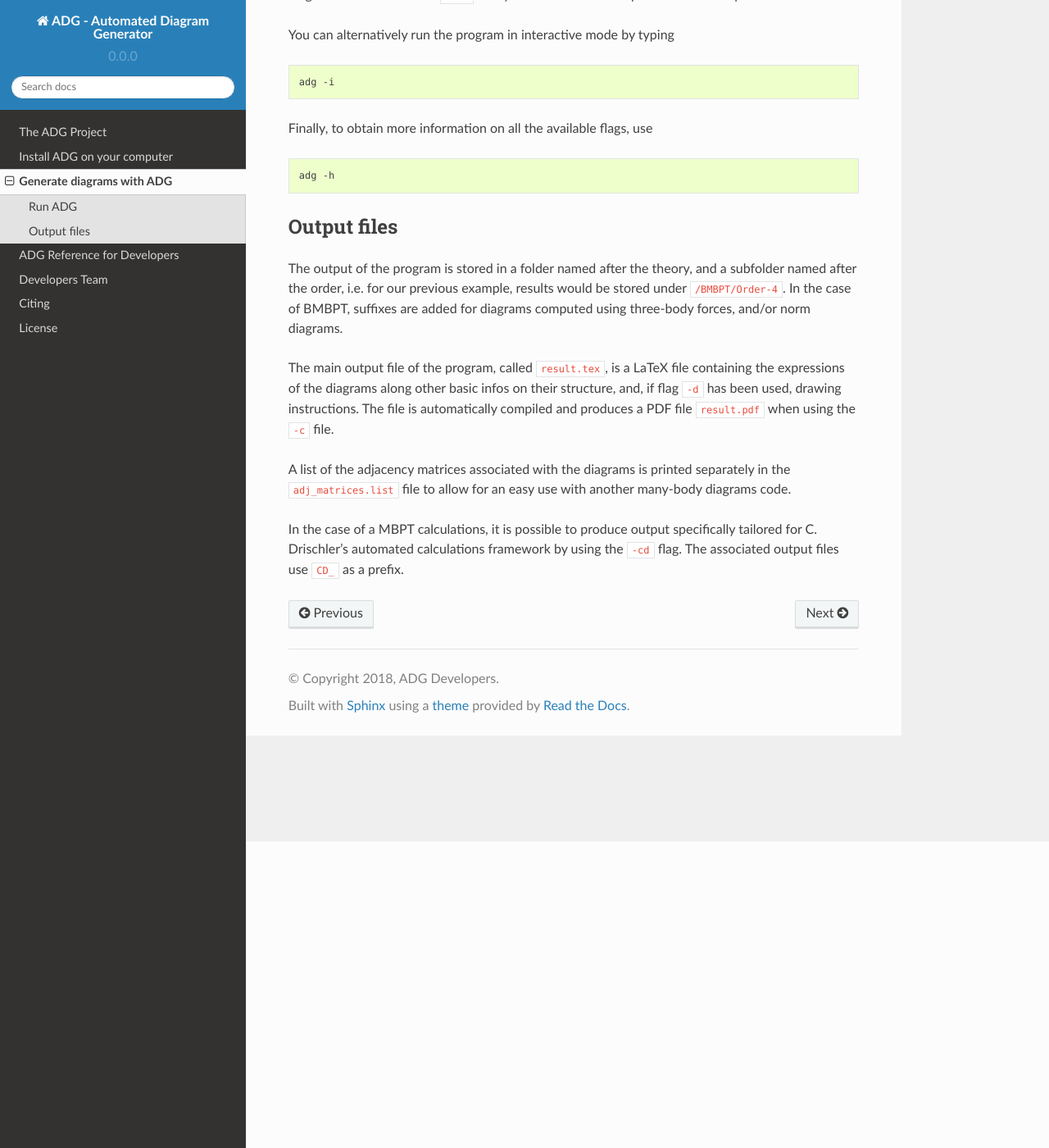
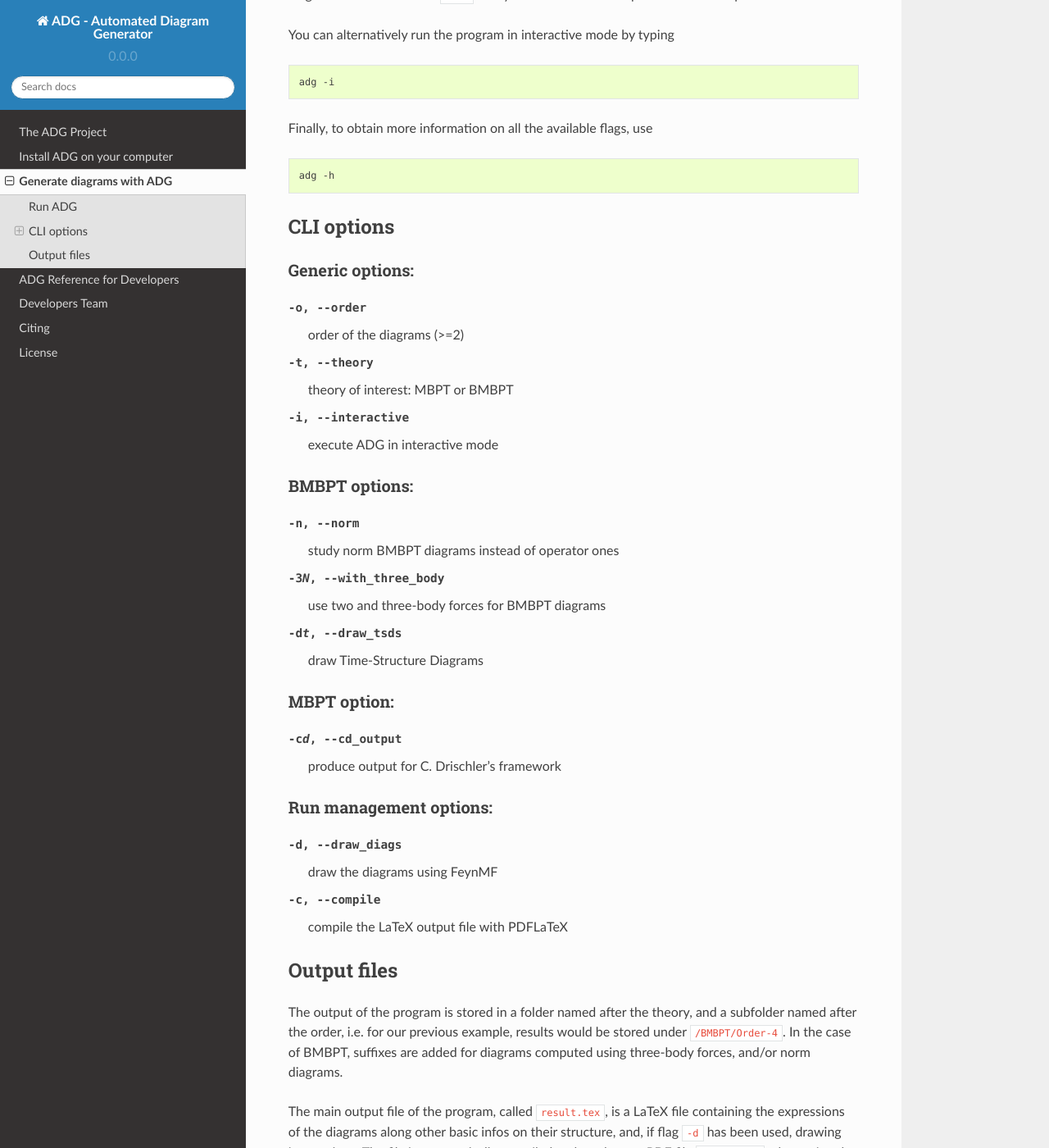
Before and after one commit to adgproject/adg, a Sphinx documentation site: the page built from doc/use.rst, in a window 1280 px wide and 1400 px high, scrolled down 374 px. Shown: the whole window at 82% size. Built offline with Sphinx 7.4.7 and the Read the Docs theme 2.0.0, drawn with Linux system fonts in a browser that asks for light colours.

Commit message:
Describe the CLI options in the docs

```diff
--- a/doc/use.rst
+++ b/doc/use.rst
@@ -27,6 +27,35 @@ Finally, to obtain more information on all the available flags, use
   adg -h
 
 
+CLI options
+-----------
+
+Generic options:
+*****************
+
+-o, --order         order of the diagrams (>=2)
+-t, --theory        theory of interest: MBPT or BMBPT
+-i, --interactive   execute ADG in interactive mode
+
+BMBPT options:
+**************
+
+-n, --norm              study norm BMBPT diagrams instead of operator ones
+-3N, --with_three_body  use two and three-body forces for BMBPT diagrams
+-dt, --draw_tsds        draw Time-Structure Diagrams
+
+MBPT option:
+************
+
+-cd, --cd_output  produce output for C. Drischler's framework
+
+Run management options:
+***********************
+
+-d, --draw_diags  draw the diagrams using FeynMF
+-c, --compile     compile the LaTeX output file with PDFLaTeX
+
+
 Output files
 ------------
 
```
